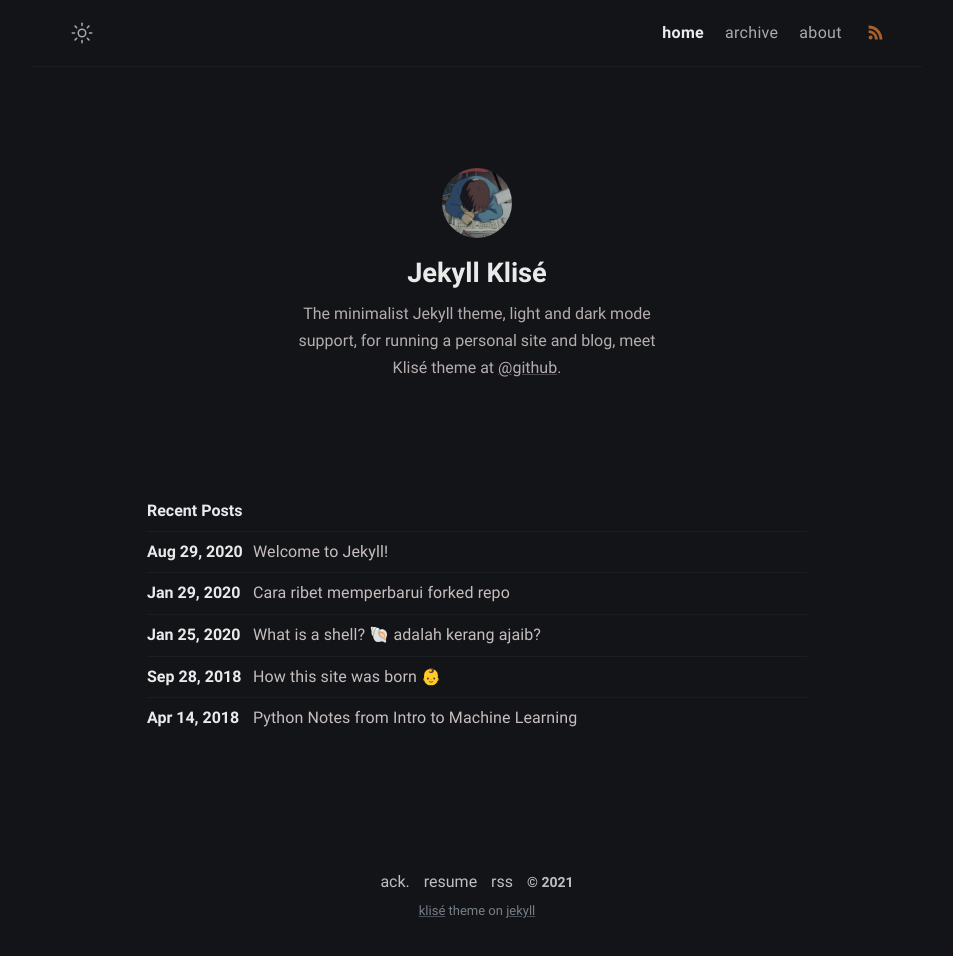
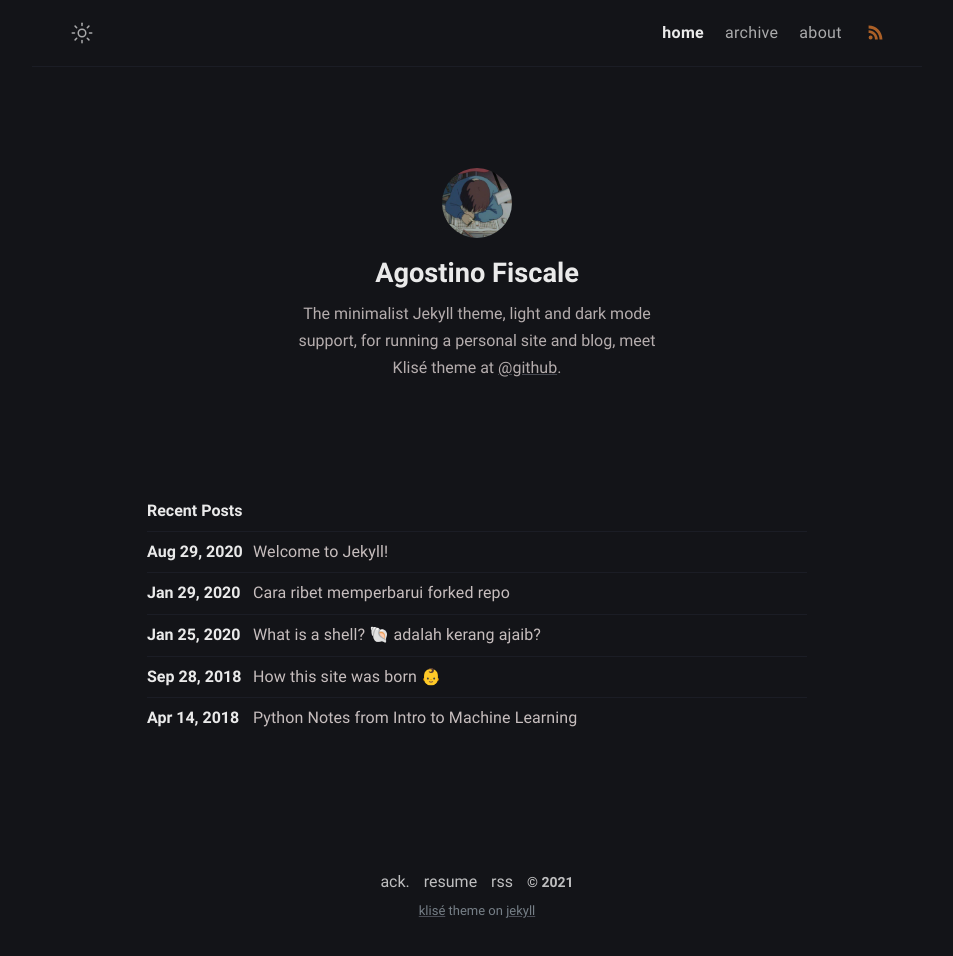
Before and after one commit to agostinofiscale/agostinofiscale.github.io, a Jekyll site: the page built from index.md, in a window 1280 px wide. Shown: the whole page, without its empty margins (163-1116 px from the left). Built offline with Jekyll 4.4.1, drawn with Linux system fonts in a browser that asks for light colours.

Commit message:
Change author name

```diff
--- a/_config.yml
+++ b/_config.yml
@@ -11,7 +11,7 @@ mode: dark # default theme "dark" | "light"
 
 # Profile settings
 author:
-  name: Jekyll Klisé # author name
+  name: Agostino Fiscale # author name
   bio: >- # tell to the world
     The minimalist Jekyll theme, light and dark mode support, for running a personal site and blog,
     meet Klisé theme at <a href="https://github.com/piharpi/jekyll-klise" target="_blank" rel="noopener">@github</a>.
```
